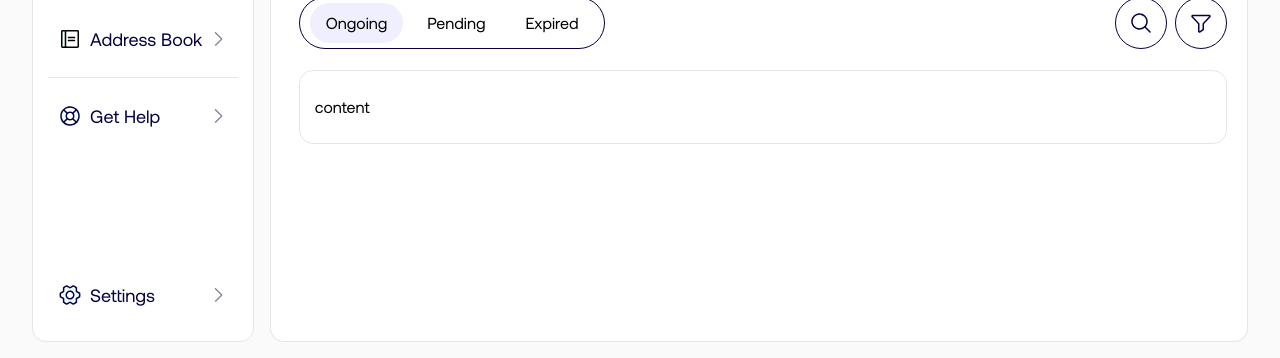
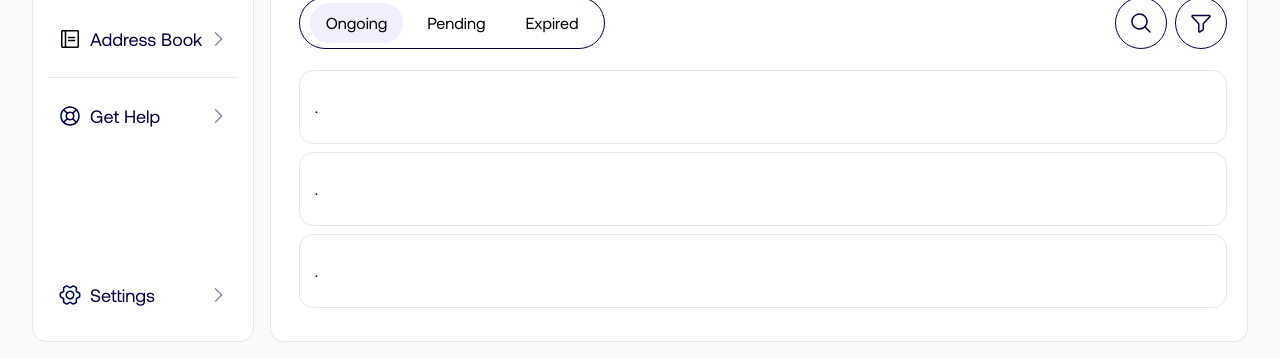
Before and after one commit to luanlabs/fluxity-interface, a Next.js app: page /activity-history in a window 1280 px wide. Shown: the part 415-773 px from the top of the page. Built offline with nearby package versions, Linux system fonts and the light colour scheme.

Commit message:
chore: add types and hook

```diff
--- a/src/containers/ActivityHistoryTable/index.tsx
+++ b/src/containers/ActivityHistoryTable/index.tsx
@@ -1,4 +1,4 @@
-import React from 'react';
+import React, { useState } from 'react';
 
 import CCard from 'src/components/CCard';
 import CStreamStatus, { StreamStatus } from 'src/components/CStreamStatus';
@@ -7,11 +7,20 @@ import Funnel from 'src/svgs/Funnel';
 import MagnifyingGlass from 'src/svgs/MagnifyingGlass';
 
 import * as Styled from './styles';
+import useFetchHistory from './useFetchHistory';
 
 const ActivityHistoryTable = () => {
+  const [streams, setStreams] = useState([]);
   const handleStreamStatusChange = (value: StreamStatus) => {
     console.log(value);
   };
+
+  const fetchHistory = useFetchHistory(
+    '0x61F13004967166f9496D6AE0B52db7Ee2Cabaf00'
+  );
+  fetchHistory.then((streams) => {
+    setStreams(streams);
+  });
 
   return (
     <>
@@ -26,12 +35,16 @@ const ActivityHistoryTable = () => {
           </Styled.Circle>
         </span>
       </div>
-      <CCard
-        className="my-1 rounded-[14px] h-[74px] inline-flex items-center w-full px-[15px] py-[14px]"
-        borderColor="#0000001A"
-      >
-        content
-      </CCard>
+
+      {streams.map((streams, i) => (
+        <CCard
+          className="my-1 rounded-[14px] h-[74px] inline-flex items-center w-full px-[15px] py-[14px]"
+          borderColor="#0000001A"
+          key={i}
+        >
+          .
+        </CCard>
+      ))}
     </>
   );
 };
--- /dev/null
+++ b/src/containers/ActivityHistoryTable/useFetchHistory.ts
@@ -0,0 +1,107 @@
+interface IStreamHistory {
+  streamType: 'receive' | 'send';
+  address: string;
+  completionPercentage: number;
+  isActive: boolean;
+  token: string;
+  amount: number;
+}
+
+interface IStream {
+  model: 'linear' | 'exponential';
+  amountPerSecond: number;
+  token: string;
+  from: string;
+  to: string;
+  streamId: number;
+  startDate: Date;
+  endDate: Date;
+  cliffDate: Date;
+  isCancellable: boolean;
+}
+
+const mockStreams: IStream[] = [
+  {
+    model: 'linear',
+    amountPerSecond: 10,
+    token: 'ABC123',
+    from: 'UserA',
+    to: 'UserB',
+    streamId: 1,
+    startDate: new Date('2023-01-01'),
+    endDate: new Date('2023-02-01'),
+    cliffDate: new Date('2023-01-15'),
+    isCancellable: true,
+  },
+  {
+    model: 'exponential',
+    amountPerSecond: 5,
+    token: 'XYZ789',
+    from: 'UserC',
+    to: 'UserD',
+    streamId: 2,
+    startDate: new Date('2023-02-15'),
+    endDate: new Date('2023-03-15'),
+    cliffDate: new Date('2023-02-28'),
+    isCancellable: false,
+  },
+  {
+    model: 'linear',
+    amountPerSecond: 15,
+    token: 'DEF456',
+    from: 'UserE',
+    to: 'UserF',
+    streamId: 3,
+    startDate: new Date('2023-03-01'),
+    endDate: new Date('2023-04-01'),
+    cliffDate: new Date('2023-03-15'),
+    isCancellable: true,
+  },
+];
+
+const currentDate = new Date();
+
+const fetchStreams = async (address: string): Promise<IStream[]> => {
+  return mockStreams;
+};
+
+function calculateCompletionPercentage(stream: IStream) {
+  const { startDate, endDate } = stream;
+  const currentDate = new Date().getTime();
+
+  if (currentDate < startDate.getTime()) {
+    return 0;
+  }
+
+  if (currentDate >= endDate.getTime()) {
+    return 100;
+  }
+
+  const elapsedMilliseconds = currentDate - startDate.getTime();
+
+  const totalMilliseconds = endDate.getTime() - startDate.getTime();
+
+  const completionPercentage = (elapsedMilliseconds / totalMilliseconds) * 100;
+
+  return completionPercentage;
+}
+
+const useFetchHistory = async (address: string) => {
+  const streams = await fetchStreams(address);
+  const streamHistories: IStreamHistory[] = streams.map((stream) => ({
+    streamType: address === stream.from ? 'send' : 'receive',
+    address: address === stream.from ? stream.to : stream.from,
+    completionPercentage: calculateCompletionPercentage(stream),
+    isActive:
+      currentDate < stream.endDate && currentDate > stream.startDate
+        ? true
+        : false,
+    token: stream.token,
+    amount:
+      (stream.endDate.getTime() - stream.startDate.getTime()) *
+      stream.amountPerSecond,
+  }));
+  return streams;
+};
+
+export default useFetchHistory;
--- a/src/svgs/CareRight.tsx
+++ b/src/svgs/CareRight.tsx
@@ -11,7 +11,7 @@ const Icon = () => (
     <path
       d="M14.192 10.4422L7.94205 16.6922C7.88398 16.7502 7.81504 16.7963 7.73917 16.8277C7.6633 16.8592 7.58198 16.8753 7.49986 16.8753C7.41774 16.8753 7.33642 16.8592 7.26055 16.8277C7.18468 16.7963 7.11574 16.7502 7.05767 16.6922C6.9996 16.6341 6.95354 16.5652 6.92211 16.4893C6.89069 16.4134 6.87451 16.3321 6.87451 16.25C6.87451 16.1679 6.89069 16.0865 6.92211 16.0107C6.95354 15.9348 6.9996 15.8659 7.05767 15.8078L12.8663 9.99998L7.05767 4.19217C6.9404 4.07489 6.87451 3.91583 6.87451 3.74998C6.87451 3.58413 6.9404 3.42507 7.05767 3.30779C7.17495 3.19052 7.33401 3.12463 7.49986 3.12463C7.66571 3.12463 7.82477 3.19052 7.94205 3.30779L14.192 9.55779C14.2502 9.61584 14.2963 9.68477 14.3277 9.76064C14.3592 9.83652 14.3754 9.91785 14.3754 9.99998C14.3754 10.0821 14.3592 10.1634 14.3277 10.2393C14.2963 10.3152 14.2502 10.3841 14.192 10.4422Z"
       fill="#050142"
-      fill-opacity="0.5"
+      fillOpacity="0.5"
     />
   </svg>
 );
```
